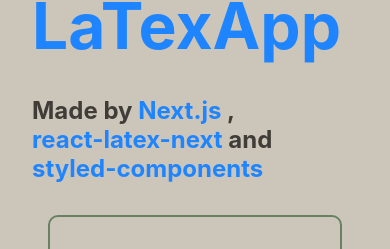
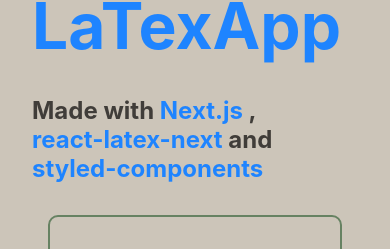
Before and after one commit to Nikudanngo/latex-app, a Next.js app: page /home in a window 390 px wide. Shown: the part 247-496 px from the top of the page. Built offline with nearby package versions, Linux system fonts and the light colour scheme.

Commit message:
build and deploy
responsive
add link
fix text

```diff
--- a/pages/home.tsx
+++ b/pages/home.tsx
@@ -90,7 +90,7 @@
 
 
                 <Text>
-                    Made by{' '}
+                    Made with{' '}
                     <Hober href="https://nextjs.org/">
                         <Sp>Next.js</Sp>
                     </Hober> ,{' '}
```
Also changed, not shown: 3 other files (tests, documents, lock files or other folders).
